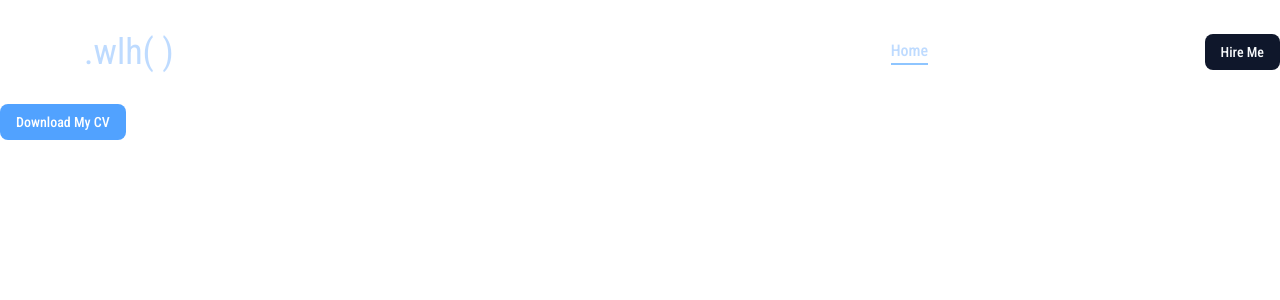
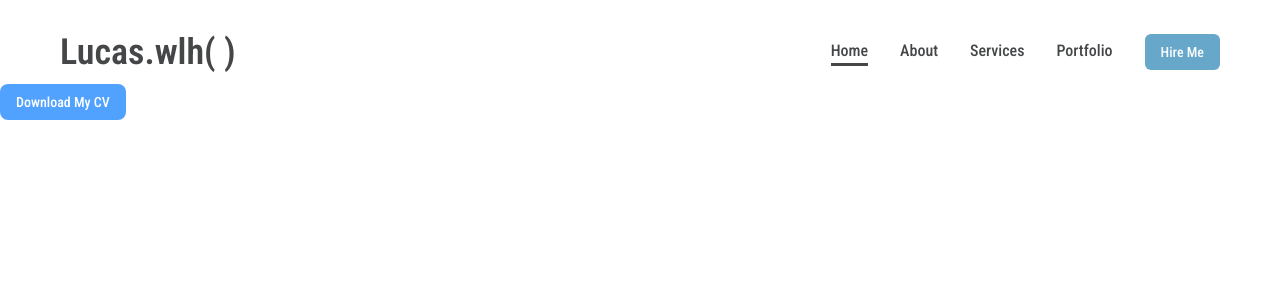
Before and after one commit to lw112k/My-Portfolio, a Next.js app in the folder my-portfolio/: page / in a window 1280 px wide. Shown: the top 300 px of the page. Built offline with nearby package versions, Linux system fonts and the light colour scheme.

Commit message:
NavBar & Header touch up

```diff
--- a/my-portfolio/components/header.tsx
+++ b/my-portfolio/components/header.tsx
@@ -7,15 +7,15 @@ import NavBar from "./nav-bar";
 
 export default function Header() {
     return (
-        <div className="py-8 xl-py-12">
+        <div className="py-3 rounded-md mx-15 mt-5">
             <nav className="container mx-auto flex justify-between items-center text-white">
                 <Link href={"/"}>
-                    <h1 className="text-4xl">Lucas<span className="text-blue-200">.wlh( )</span></h1>
+                    <h1 className="text-4xl text-cape-cod-700 font-semibold">Lucas.wlh( )</h1>
                 </Link>
                 <div className="flex xl-flex items-center gap-8">
                     <NavBar />
                     <Link href={"/contact"}>
-                        <Button>Hire Me</Button>
+                        <Button className="bg-cornflower-400 rounded-sm">Hire Me</Button>
                     </Link>
                 </div>
 
--- a/my-portfolio/components/nav-bar.tsx
+++ b/my-portfolio/components/nav-bar.tsx
@@ -28,7 +28,7 @@ export default function NavBar() {
     return (
         <nav className="flex gap-8">
             {links.map((link,index) => {
-                return <Link href={link.path} key={index} className={`${link.path === pathname && "text-blue-200 border-b-2 border-blue-300 "} capitalize font-medium hover:text-blue-200 transition-all`}>{link.name}</Link>
+                return <Link href={link.path} key={index} className={`${link.path === pathname && "text-cape-cod-700 border-b-3 border-cape-cod-700"}capitalize border-cape-cod-700 text-cape-cod-700 font-medium hover:text-cornflower-500 transition-all`}>{link.name}</Link>
             })}
         </nav>
 
```
